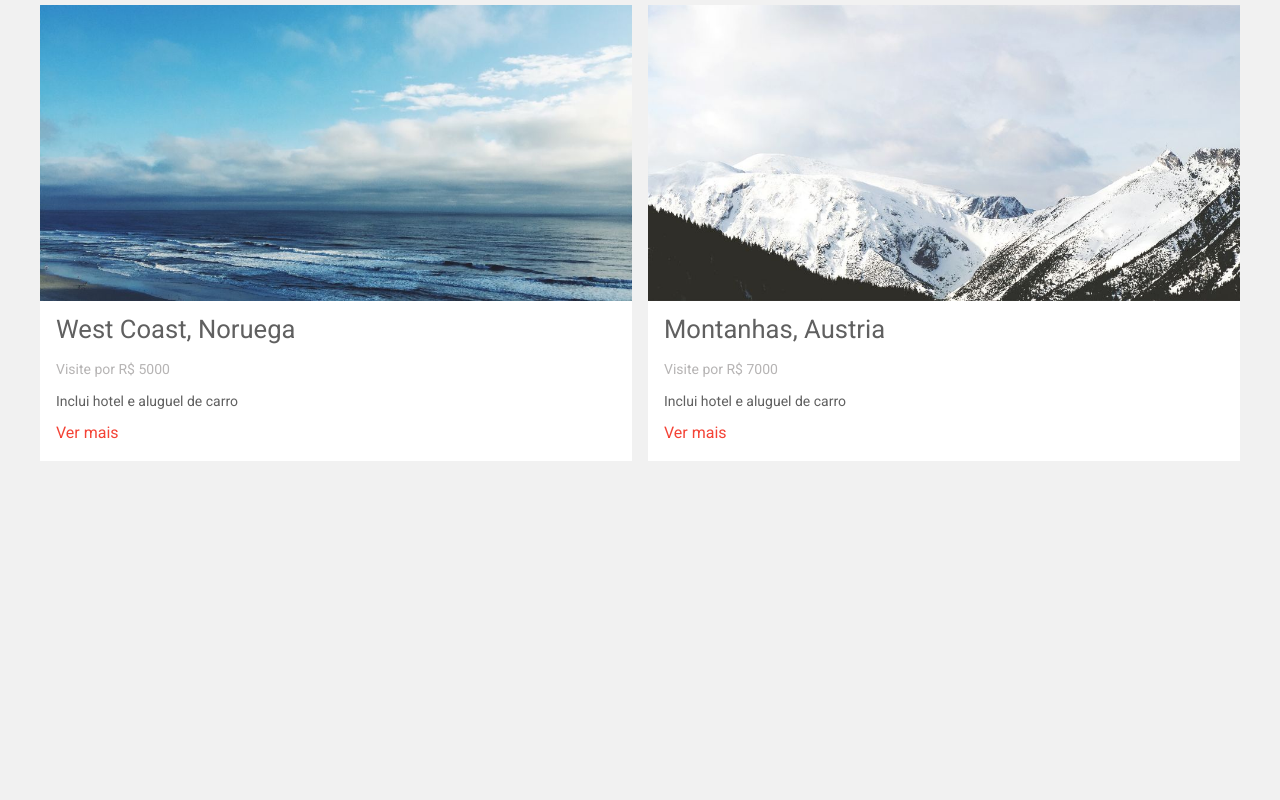
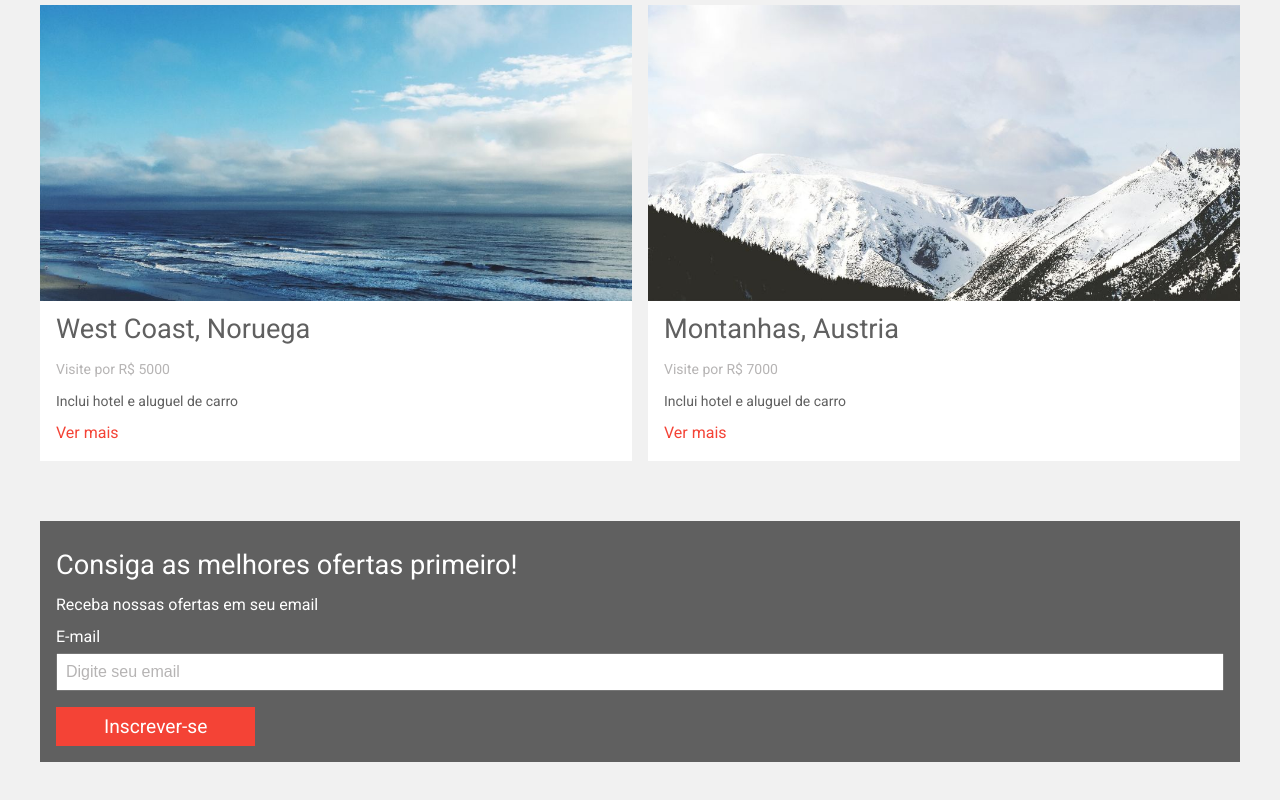
Before and after one commit to EliasRiguetto/site-viagem, a website: page index.html in a window 1280 px wide. Shown: the part 1366-2166 px from the top of the page. Before the commit the page ends 1887 px from the top, so only its background shows below. Drawn offline with Linux system fonts and the light colour scheme.

Commit message:
6-Newsletter

```diff
--- a/css/sass/estilo.scss
+++ b/css/sass/estilo.scss
@@ -5,3 +5,4 @@
 @import 'form';
 @import 'offers';
 @import 'gallery';
+@import 'newsletter';
--- a/css/sass/form.scss
+++ b/css/sass/form.scss
@@ -67,10 +67,13 @@
     input[type='text']{
         border: 1px solid $details;
         padding: .5rem;
+        font-size: 1rem;
         width: 100%;
         margin-bottom: 1rem;
         &::placeholder{
             color: $details;
+        }&:focus{
+            outline: none;
         }
     }
 
--- a/css/sass/geral.scss
+++ b/css/sass/geral.scss
@@ -41,7 +41,7 @@ body{
 .titulo{
     margin-top: 1rem;
     margin-bottom: 1rem;
-    font-size: 1.6rem;
+    font-size: 1.7rem;
     font-weight: 400;
     color: $primary-color;
 }
--- /dev/null
+++ b/css/sass/newsletter.scss
@@ -0,0 +1,45 @@
+.newsletter{
+    width: $l-device;
+    margin: 60px auto ;
+    background-color: $primary-color;
+    padding: 1rem;
+    color: $white;
+    h2{
+        color: $white;
+    }
+    p{
+        margin-bottom: .5rem;
+    }
+
+}
+.form-email{
+    label{
+        display: block;
+        margin-bottom: .2rem;
+    }
+    input{
+        width: 100%;
+        font-size: 1rem;
+        padding: .5rem;
+        margin-bottom: 1rem;
+        &::placeholder{
+            color: $details;
+        }&:focus{
+            outline: none;
+        }
+    }
+    button{
+        display: block;
+        color: $white;
+        font-size: 1.2rem;
+        background: $secondary-color;
+        border: none;
+        padding: .5rem 3rem;
+        font-family: $font;
+        &:hover{
+            background: lighten($color: $secondary-color, $amount: 10%);
+            cursor: pointer;
+            transition: all .3s ease-in;
+        }
+    }
+}
--- a/index.html
+++ b/index.html
@@ -1,13 +1,17 @@
 <!DOCTYPE html>
 <html lang="pt-BR">
+
 <head>
     <meta charset="UTF-8">
     <meta http-equiv="X-UA-Compatible" content="IE=edge">
     <meta name="viewport" content="width=device-width, initial-scale=1.0">
-    <link rel="preconnect" href="https://fonts.googleapis.com"><link rel="preconnect" href="https://fonts.gstatic.com" crossorigin><link href="https://fonts.googleapis.com/css2?family=Roboto:ital,wght@0,100;0,400;0,700;1,400&display=swap" rel="stylesheet">
+    <link rel="preconnect" href="https://fonts.googleapis.com">
+    <link rel="preconnect" href="https://fonts.gstatic.com" crossorigin>
+    <link href="https://fonts.googleapis.com/css2?family=Roboto:ital,wght@0,100;0,400;0,700;1,400&display=swap" rel="stylesheet">
     <link rel="stylesheet" href="css/style.css">
     <title>Viaje pelo mundo conosco</title>
 </head>
+
 <body>
     <header class="header">
 
@@ -90,7 +94,13 @@
         </ul>
     </section>
     <section class="newsletter">
-
+        <h2 class="titulo">Consiga as melhores ofertas primeiro!</h2>
+        <p>Receba nossas ofertas em seu email</p>
+        <form action="/" class="form-email">
+            <label for="email">E-mail</label>
+            <input type="email" placeholder="Digite seu email">
+            <button>Inscrever-se</button>
+        </form>
     </section>
     <section class="contact">
 
@@ -99,4 +109,5 @@
 
     </footer>
 </body>
+
 </html>
```
Also changed, not shown: css/style.css, 1 other file. Lines whose indentation alone changed are shown as unchanged.
